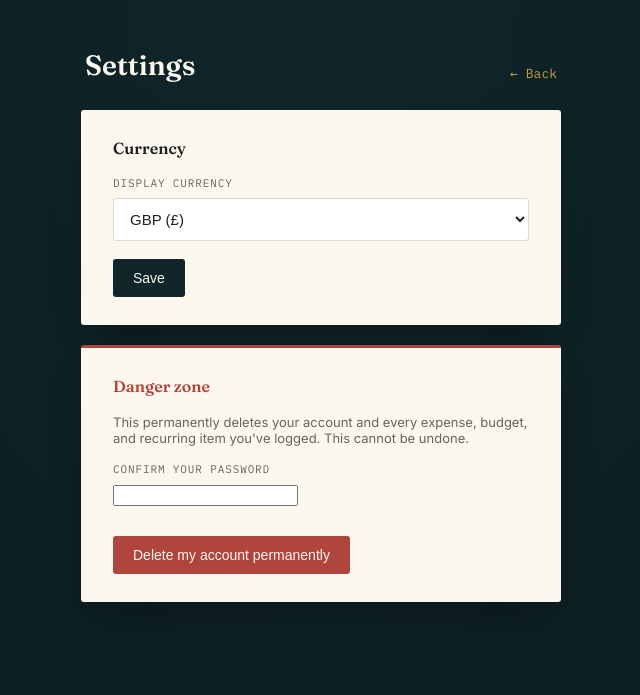
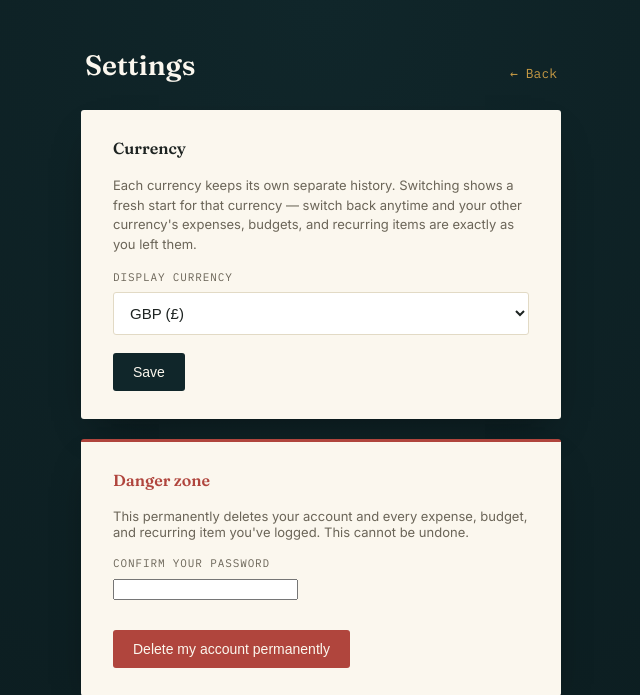
Before and after one commit to manoselvaks/expense-tracker, a Flask app: page /settings in a window 1280 px wide. Shown: the top 695 px of the page, without its empty margins (319-959 px from the left). Run offline with Flask 3, Linux system fonts and the light colour scheme; the visitor is signed in with stand-in values (Sample User, id 1); data that the repository does not hold is empty; some libraries are stand-ins or nearby versions.

Commit message:
Make currency switching keep separate history per currency

```diff
--- a/app.py
+++ b/app.py
@@ -69,6 +69,28 @@ CURRENCIES = {
     "CHF": "CHF ",
     "CNY": "¥",
     "NZD": "NZ$",
+    "SGD": "S$",
+    "HKD": "HK$",
+    "ZAR": "R",
+    "BRL": "R$",
+    "MXN": "Mex$",
+    "KRW": "₩",
+    "SEK": "kr",
+    "NOK": "kr",
+    "DKK": "kr",
+    "PLN": "zł",
+    "AED": "AED ",
+    "SAR": "SAR ",
+    "THB": "฿",
+    "IDR": "Rp",
+    "PHP": "₱",
+    "TRY": "₺",
+    "PKR": "₨",
+    "BDT": "৳",
+    "NGN": "₦",
+    "EGP": "E£",
+    "VND": "₫",
+    "MYR": "RM",
 }
 
 
@@ -122,6 +144,12 @@ def init_db():
         cur.execute("ALTER TABLE expenses ADD COLUMN user_id INTEGER REFERENCES users(id)")
     if not column_exists(cur, "expenses", "recurring_id"):
         cur.execute("ALTER TABLE expenses ADD COLUMN recurring_id INTEGER")
+    if not column_exists(cur, "expenses", "currency"):
+        cur.execute("ALTER TABLE expenses ADD COLUMN currency TEXT")
+        cur.execute("""
+            UPDATE expenses SET currency = users.currency
+            FROM users WHERE users.id = expenses.user_id AND expenses.currency IS NULL
+        """)
 
     cur.execute("""
         CREATE TABLE IF NOT EXISTS budgets (
@@ -131,12 +159,20 @@ def init_db():
     """)
     if not column_exists(cur, "budgets", "user_id"):
         cur.execute("ALTER TABLE budgets ADD COLUMN user_id INTEGER REFERENCES users(id)")
+    if not column_exists(cur, "budgets", "currency"):
+        cur.execute("ALTER TABLE budgets ADD COLUMN currency TEXT")
+        cur.execute("""
+            UPDATE budgets SET currency = users.currency
+            FROM users WHERE users.id = budgets.user_id AND budgets.currency IS NULL
+        """)
     if constraint_exists(cur, "budgets_pkey"):
         cur.execute("ALTER TABLE budgets DROP CONSTRAINT budgets_pkey")
-    if not constraint_exists(cur, "budgets_user_category_unique"):
+    if constraint_exists(cur, "budgets_user_category_unique"):
+        cur.execute("ALTER TABLE budgets DROP CONSTRAINT budgets_user_category_unique")
+    if not constraint_exists(cur, "budgets_user_category_currency_unique"):
         cur.execute("""
             ALTER TABLE budgets
-            ADD CONSTRAINT budgets_user_category_unique UNIQUE (user_id, category)
+            ADD CONSTRAINT budgets_user_category_currency_unique UNIQUE (user_id, category, currency)
         """)
 
     cur.execute("""
@@ -149,6 +185,12 @@ def init_db():
     """)
     if not column_exists(cur, "recurring_expenses", "user_id"):
         cur.execute("ALTER TABLE recurring_expenses ADD COLUMN user_id INTEGER REFERENCES users(id)")
+    if not column_exists(cur, "recurring_expenses", "currency"):
+        cur.execute("ALTER TABLE recurring_expenses ADD COLUMN currency TEXT")
+        cur.execute("""
+            UPDATE recurring_expenses SET currency = users.currency
+            FROM users WHERE users.id = recurring_expenses.user_id AND recurring_expenses.currency IS NULL
+        """)
 
     conn.commit()
     cur.close()
@@ -413,15 +455,15 @@ def admin():
 def settings():
     uid = current_user_id()
     if request.method == "POST":
-        currency = request.form["currency"]
-        if currency in CURRENCIES:
+        new_currency = request.form["currency"]
+        if new_currency in CURRENCIES:
             conn = get_connection()
             cur = conn.cursor()
-            cur.execute("UPDATE users SET currency = %s WHERE id = %s", (currency, uid))
+            cur.execute("UPDATE users SET currency = %s WHERE id = %s", (new_currency, uid))
             conn.commit()
             cur.close()
             conn.close()
-            flash("Currency updated.")
+            flash(f"Currency switched to {new_currency}. Your {new_currency} history starts fresh — switch back anytime to see your other currency's data untouched.")
         return redirect(url_for("settings"))
 
     return render_template(
@@ -502,7 +544,12 @@ def has_unclaimed_data():
 def read_expenses(uid):
     conn = get_connection()
     cur = conn.cursor(cursor_factory=psycopg2.extras.RealDictCursor)
-    cur.execute("SELECT id, date, amount, category, note FROM expenses WHERE user_id = %s ORDER BY date DESC, id DESC", (uid,))
+    cur.execute("""
+        SELECT e.id, e.date, e.amount, e.category, e.note FROM expenses e
+        JOIN users u ON u.id = e.user_id
+        WHERE e.user_id = %s AND e.currency = u.currency
+        ORDER BY e.date DESC, e.id DESC
+    """, (uid,))
     rows = cur.fetchall()
     cur.close()
     conn.close()
@@ -510,11 +557,12 @@ def read_expenses(uid):
 
 
 def add_expense(uid, amount, note, category):
+    currency = get_user_currency(uid)
     conn = get_connection()
     cur = conn.cursor()
     cur.execute(
-        "INSERT INTO expenses (date, amount, category, note, user_id) VALUES (%s, %s, %s, %s, %s)",
-        (datetime.now().date(), round(float(amount), 2), category, note, uid)
+        "INSERT INTO expenses (date, amount, category, note, user_id, currency) VALUES (%s, %s, %s, %s, %s, %s)",
+        (datetime.now().date(), round(float(amount), 2), category, note, uid, currency)
     )
     conn.commit()
     cur.close()
@@ -555,7 +603,11 @@ def delete_expense(uid, expense_id):
 def load_budgets(uid):
     conn = get_connection()
     cur = conn.cursor()
-    cur.execute("SELECT category, amount FROM budgets WHERE user_id = %s", (uid,))
+    cur.execute("""
+        SELECT b.category, b.amount FROM budgets b
+        JOIN users u ON u.id = b.user_id
+        WHERE b.user_id = %s AND b.currency = u.currency
+    """, (uid,))
     rows = cur.fetchall()
     cur.close()
     conn.close()
@@ -563,12 +615,23 @@ def load_budgets(uid):
 
 
 def set_budget(uid, category, amount):
+    currency = get_user_currency(uid)
     conn = get_connection()
     cur = conn.cursor()
     cur.execute("""
-        INSERT INTO budgets (category, amount, user_id) VALUES (%s, %s, %s)
-        ON CONFLICT (user_id, category) DO UPDATE SET amount = EXCLUDED.amount
-    """, (category, round(float(amount), 2), uid))
+        INSERT INTO budgets (category, amount, user_id, currency) VALUES (%s, %s, %s, %s)
+        ON CONFLICT (user_id, category, currency) DO UPDATE SET amount = EXCLUDED.amount
+    """, (category, round(float(amount), 2), uid, currency))
+    conn.commit()
+    cur.close()
+    conn.close()
+
+
+def delete_budget(uid, category):
+    currency = get_user_currency(uid)
+    conn = get_connection()
+    cur = conn.cursor()
+    cur.execute("DELETE FROM budgets WHERE user_id = %s AND category = %s AND currency = %s", (uid, category, currency))
     conn.commit()
     cur.close()
     conn.close()
@@ -577,7 +640,12 @@ def set_budget(uid, category, amount):
 def get_recurring(uid):
     conn = get_connection()
     cur = conn.cursor(cursor_factory=psycopg2.extras.RealDictCursor)
-    cur.execute("SELECT id, category, amount, note FROM recurring_expenses WHERE user_id = %s ORDER BY id", (uid,))
+    cur.execute("""
+        SELECT r.id, r.category, r.amount, r.note FROM recurring_expenses r
+        JOIN users u ON u.id = r.user_id
+        WHERE r.user_id = %s AND r.currency = u.currency
+        ORDER BY r.id
+    """, (uid,))
     rows = cur.fetchall()
     cur.close()
     conn.close()
@@ -585,11 +653,12 @@ def get_recurring(uid):
 
 
 def add_recurring(uid, category, amount, note):
+    currency = get_user_currency(uid)
     conn = get_connection()
     cur = conn.cursor()
     cur.execute(
-        "INSERT INTO recurring_expenses (category, amount, note, user_id) VALUES (%s, %s, %s, %s)",
-        (category, round(float(amount), 2), note, uid)
+        "INSERT INTO recurring_expenses (category, amount, note, user_id, currency) VALUES (%s, %s, %s, %s, %s)",
+        (category, round(float(amount), 2), note, uid, currency)
     )
     conn.commit()
     cur.close()
@@ -613,9 +682,13 @@ def delete_recurring(uid, recurring_id):
 
 
 def ensure_recurring_logged(uid):
+    currency = get_user_currency(uid)
     conn = get_connection()
     cur = conn.cursor()
-    cur.execute("SELECT id, category, amount, note FROM recurring_expenses WHERE user_id = %s", (uid,))
+    cur.execute(
+        "SELECT id, category, amount, note FROM recurring_expenses WHERE user_id = %s AND currency = %s",
+        (uid, currency)
+    )
     templates = cur.fetchall()
 
     for rid, category, amount, note in templates:
@@ -628,8 +701,8 @@ def ensure_recurring_logged(uid):
 
         if not already_logged:
             cur.execute(
-                "INSERT INTO expenses (date, amount, category, note, recurring_id, user_id) VALUES (%s, %s, %s, %s, %s, %s)",
-                (datetime.now().date(), amount, category, note, rid, uid)
+                "INSERT INTO expenses (date, amount, category, note, recurring_id, user_id, currency) VALUES (%s, %s, %s, %s, %s, %s, %s)",
+                (datetime.now().date(), amount, category, note, rid, uid, currency)
             )
 
     conn.commit()
@@ -708,6 +781,7 @@ def home():
         show_claim_banner=has_unclaimed_data(),
         currency_symbol=CURRENCIES.get(get_user_currency(uid), "£"),
         is_admin=(ADMIN_EMAIL and session.get("email") == ADMIN_EMAIL),
+        all_budgets=[{"category": c, "amount": a} for c, a in budgets.items()],
     )
 
 
@@ -751,6 +825,15 @@ def update(expense_id):
 @login_required
 def delete(expense_id):
     delete_expense(current_user_id(), expense_id)
+    return redirect(url_for("home"))
+
+
+@app.route("/budget/delete", methods=["POST"])
+@login_required
+def budget_delete():
+    uid = current_user_id()
+    category = request.form["category"]
+    delete_budget(uid, category)
     return redirect(url_for("home"))
 
 
@@ -808,7 +891,11 @@ def search():
     conn = get_connection()
     cur = conn.cursor(cursor_factory=psycopg2.extras.RealDictCursor)
 
-    query = "SELECT id, date, amount, category, note FROM expenses WHERE user_id = %s"
+    query = """
+        SELECT e.id, e.date, e.amount, e.category, e.note FROM expenses e
+        JOIN users u ON u.id = e.user_id
+        WHERE e.user_id = %s AND e.currency = u.currency
+    """
     params = [uid]
 
     if category:
--- a/templates/settings.html
+++ b/templates/settings.html
@@ -70,6 +70,9 @@
       {% endif %}
     {% endwith %}
     <h2>Currency</h2>
+    <p style="font-size:13px; color:var(--text-mute); margin:0 0 16px 0; line-height:1.5;">
+      Each currency keeps its own separate history. Switching shows a fresh start for that currency — switch back anytime and your other currency's expenses, budgets, and recurring items are exactly as you left them.
+    </p>
     <form method="POST" action="/settings">
       <label>Display currency</label>
       <select name="currency">
```
Also changed, not shown: templates/index.html (+17 -0 lines).
